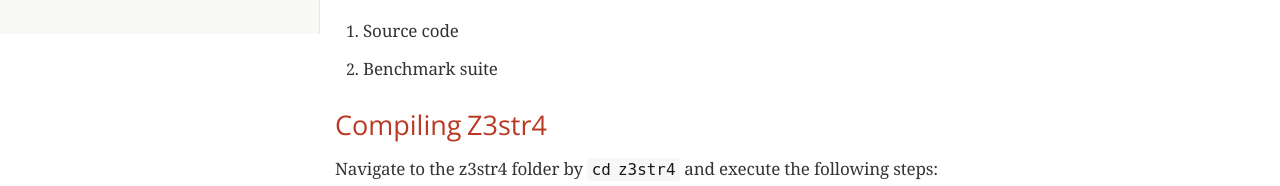
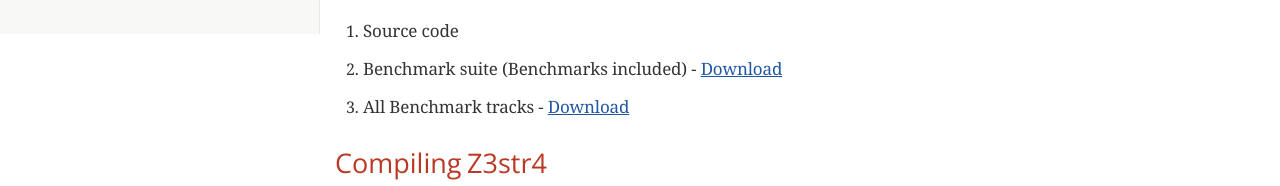
Before and after one commit to z3str4/z3str4.github.io, a plain HTML site: page index.html in a window 1280 px wide. Shown: the part 766-952 px from the top of the page. Drawn offline with nearby package versions, Linux system fonts and the light colour scheme; some packages are replaced by stand-ins of ours; a web font is replaced by a local one.

Commit message:
files, links

```diff
--- a/index.html
+++ b/index.html
@@ -484,7 +484,10 @@ body.book #toc,body.book #preamble,body.book h1.sect0,body.book .sect1>h2{page-b
 <p>Source code</p>
 </li>
 <li>
-<p>Benchmark suite</p>
+<p>Benchmark suite (Benchmarks included) - <a href="https://z3str4.github.io/zaligVinder.tar.gz">Download</a></p>
+</li>
+<li>
+<p>All Benchmark tracks - <a href="https://z3str4.github.io/benchmarks.tar.gz">Download</a></p>
 </li>
 </ol>
 </div>
@@ -729,7 +732,7 @@ This benchmark tool was tested on Python 3.7.6.
 </div>
 <div id="footer">
 <div id="footer-text">
-Last updated 2020-03-05 14:36:21 +0100
+Last updated 2020-03-05 17:20:27 +0100
 </div>
 </div>
 <script type="text/x-mathjax-config">
```
Also changed, not shown: 3 other files.
